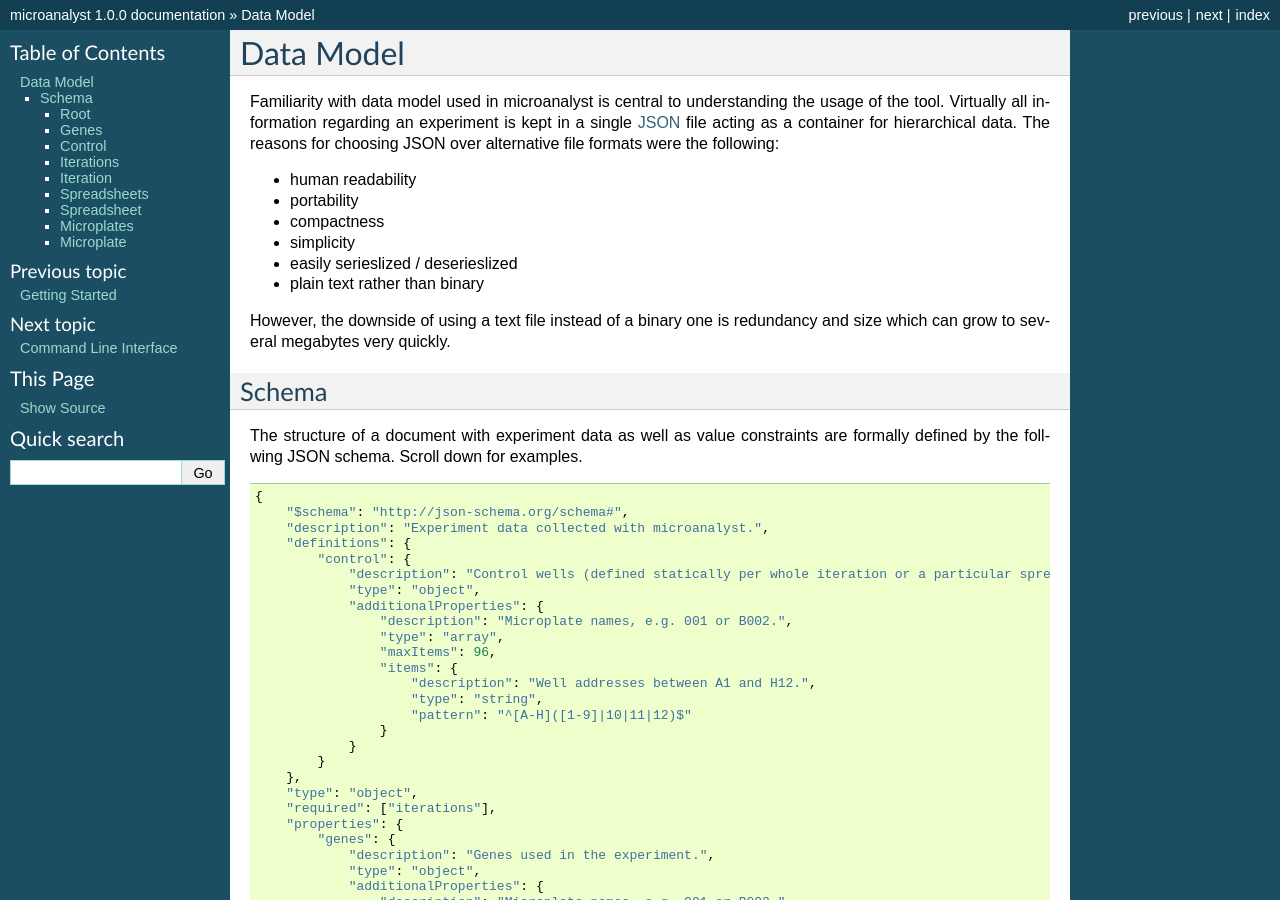
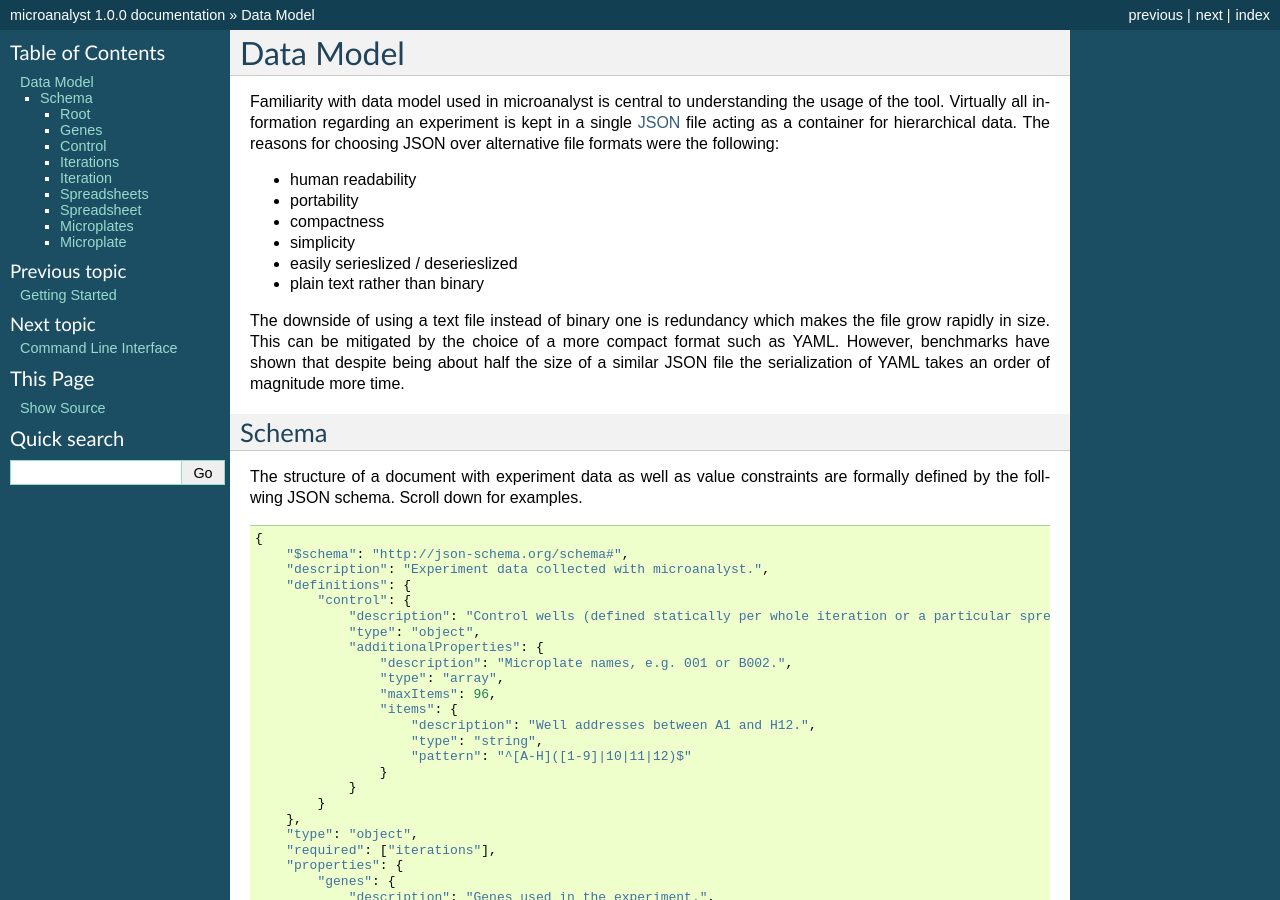
Before and after one commit to bzaczynski/microanalyst, a Sphinx documentation site: the page built from docs/source/data_model.rst, in a window 1280 px wide and 900 px high. Built offline with Sphinx 7.4.7, drawn with Linux system fonts in a browser that asks for light colours.

Commit message:
Update documentation about YAML vs. JSON benchmarking

```diff
--- a/docs/source/data_model.rst
+++ b/docs/source/data_model.rst
@@ -12,7 +12,7 @@ Familiarity with data model used in microanalyst is central to understanding the
 * easily serieslized / deserieslized
 * plain text rather than binary
 
-However, the downside of using a text file instead of a binary one is redundancy and size which can grow to several megabytes very quickly.
+The downside of using a text file instead of binary one is redundancy which makes the file grow rapidly in size. This can be mitigated by the choice of a more compact format such as YAML. However, benchmarks have shown that despite being about half the size of a similar JSON file the serialization of YAML takes an order of magnitude more time.
 
 Schema
 ------
```
